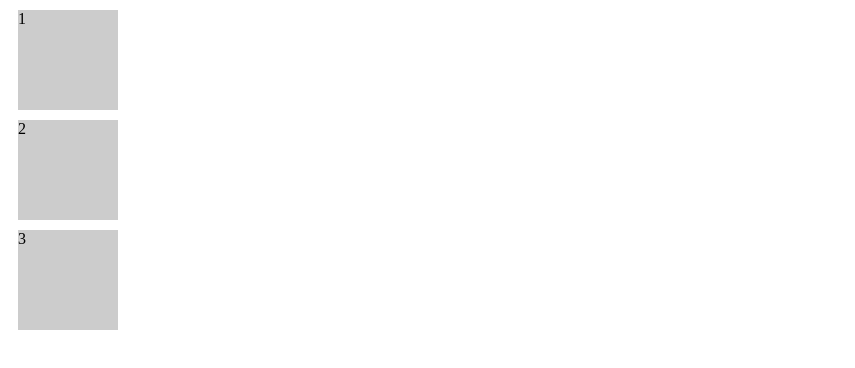
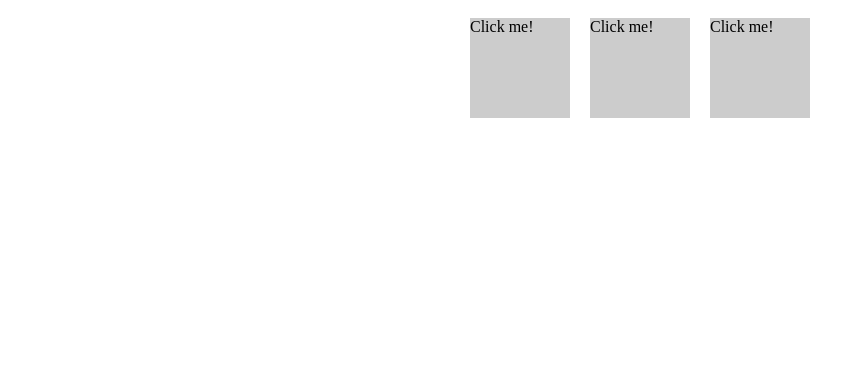
Before and after one commit to DPyzia/test-website, a plain HTML site: page index.html in a window 1280 px wide. Shown: the whole page, without its empty margins (0-855 px from the left). Drawn offline with Linux system fonts and the light colour scheme.

Commit message:
Update index.html

```diff
--- a/index.html
+++ b/index.html
@@ -2,18 +2,21 @@
 <html>
 <head>
 	<title>Squares with Descriptions</title>
-    <meta name="viewport" content="width=device-width, initial-scale=1.0">
-	<link rel="stylesheet" type="text/css" href="style.css">
+	<link rel="stylesheet" href="style.css">
 </head>
 <body>
-    <div class="wrapper">
-        <div class="square" id="square1">1</div>
-        <p class="description">Lorem ipsum dolor sit.1</p>
-        <div class="square" id="square2">2</div>
-        <p class="description">Lorem ipsum dolor sit.2</p>
-        <div class="square" id="square3">3</div>
-        <p class="description">Lorem ipsum dolor sit.3</p>
-    </div>
+	<div class="container">
+		<div class="square" id="square1">Click me!</div>
+        <p class="description">This is a short description for square 1.</p>
+
+		<div class="square" id="square2">Click me!</div>
+		<p class="description">This is a short description for square 1.</p>
+
+		<div class="square" id="square3">Click me!</div>
+        <p class="description">This is a short description for square 1.</p>
+		<!-- Add more squares as needed -->
+	</div>
+
 	<script src="script.js"></script>
 </body>
 </html>
```
